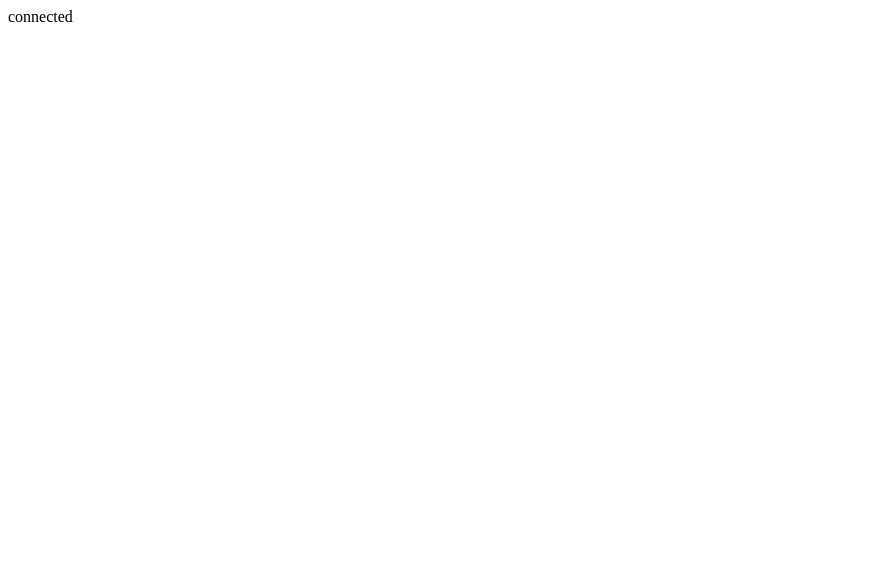
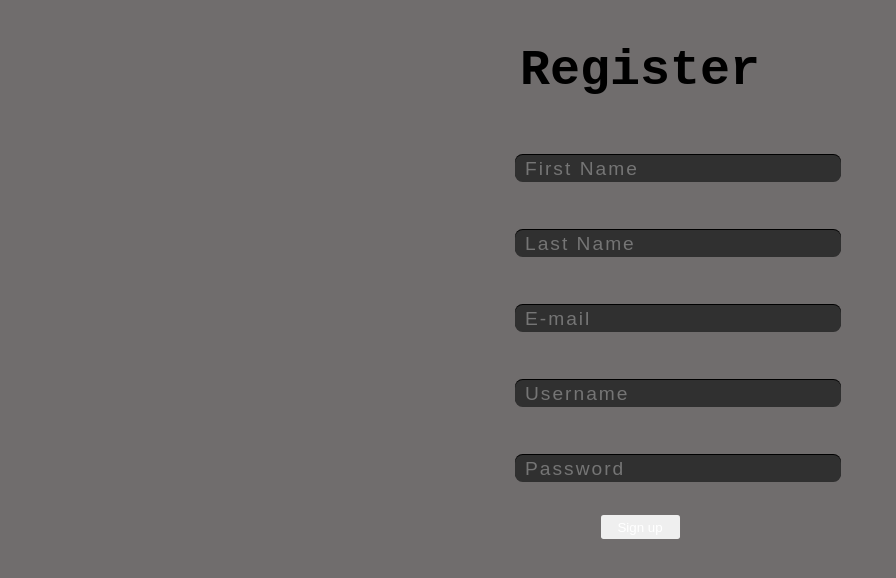
Before and after one commit to kroutled/Camagru, a PHP site: page / in a window 1280 px wide. Before the commit the part shown is almost empty. Shown: the top 578 px of the page, without its empty margins (0-896 px from the left). Run offline with PHP 8.4, Linux system fonts and the light colour scheme.

Commit message:
bit of css

```diff
--- a/config/database.php
+++ b/config/database.php
@@ -7,7 +7,6 @@ $DB_PASSWORD="kroutled";
 try {
     $handle = new PDO("$DB_DSN", "$DB_USER", "$DB_PASSWORD");
     $handle->setAttribute(PDO::ATTR_ERRMODE, PDO::ERRMODE_EXCEPTION);
-    echo "connected";
 }catch(PDOException $e) {
     die("Oops. Something went wrong in the database!");
 }
--- a/index.php
+++ b/index.php
@@ -1,9 +1,19 @@
 <!DOCTYPE html>
 <html>
 <head>
-    <title>Database</title>
+    <title>Camagru</title>
+    <link rel="stylesheet" href="style.css">
     <?php include "config/database.php"; ?>
 </head>
 <body>
+    <h2 class="suhead">Register</h2>
+        <form action="" method="POST">
+            <div class="input"><input type="text" name="first" placeholder="First Name"></div></br>
+            <div class="input"><input type="text" name="last" placeholder="Last Name"></div></br>
+            <div class="input"><input type="text" name="email" placeholder="E-mail"></div></br>
+            <div class="input"><input type="text" name="uid" placeholder="Username"></div></br>
+            <div class="input"><input type="password" name="pwd" placeholder="Password"></div></br>
+            <button type="submit">Sign up</button>
+        </form>
 </body>
 </html>
--- /dev/null
+++ b/style.css
@@ -0,0 +1,52 @@
+body {
+    background-color: #706d6d;
+}
+
+.suhead {
+    text-align: center;
+    font-size: 50px;
+    font-family: "Courier New";
+}
+
+input {
+    background-color: #303030;
+    -webkit-border-radius: .4em;
+    -moz-border-radius: .4em;
+    border-radius: .4em;
+    -moz-box-shadow: 0 -1px 0 0px #000;
+    -webkit-box-shadow: 0 -1px 0 0px #000;
+    box-shadow: 0 -1px 0 0px #000;
+    border: none;
+    width: 316px;
+    height: 27px;
+    margin: 15px 0;
+    color: #fff;
+    padding: 0 0 0 10px;
+    font-family: Arial, Helvetica, sans-serif;
+    font-size: 1.2em;
+    letter-spacing: 2px;
+}
+
+button {
+    width: 79px;
+    height: 24px;
+    text-align: center;
+    border: none;
+    -webkit-gradient-radius: .2em;
+    -moz-border-radius: .2em;
+    border-radius: .2em;
+    -webkit-box-shadow: 0 0px 1px rgba(255,255,255,0.1);
+    -moz-box-shadow: 0 0px 1px rgba(255,255,255,0.1);
+    box-shadow: 0 0px 1px rgba(255,255,255,0.1);
+    color: #fff;
+}
+
+button:hover {
+    background: #363535;
+}
+
+form{
+    margin: 0 auto;
+    width:250px;
+    text-align: center;
+ }
```
Also changed, not shown: config/setup.php (line endings or trailing spaces).
